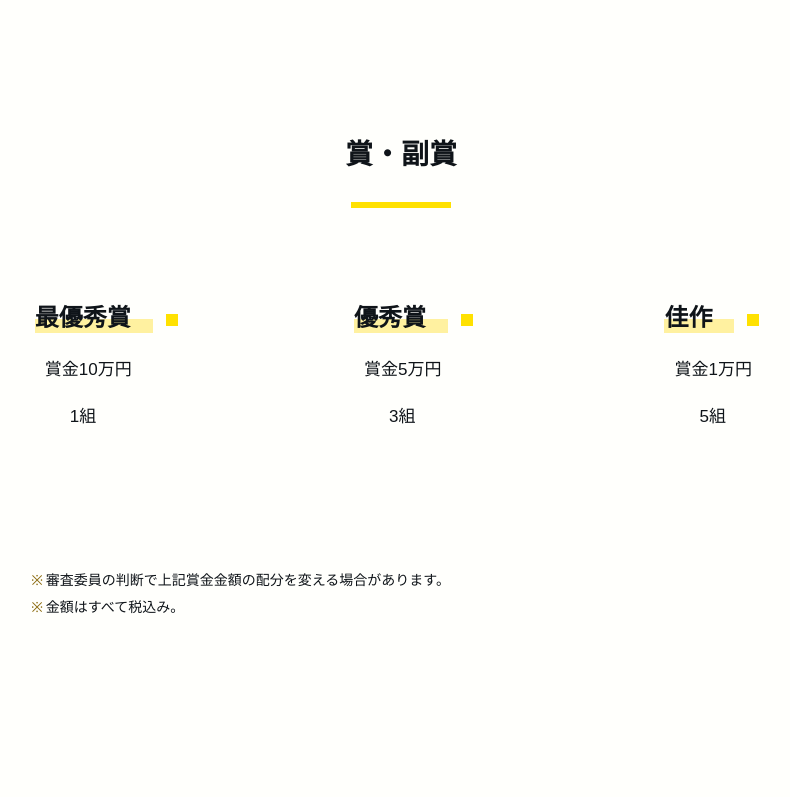
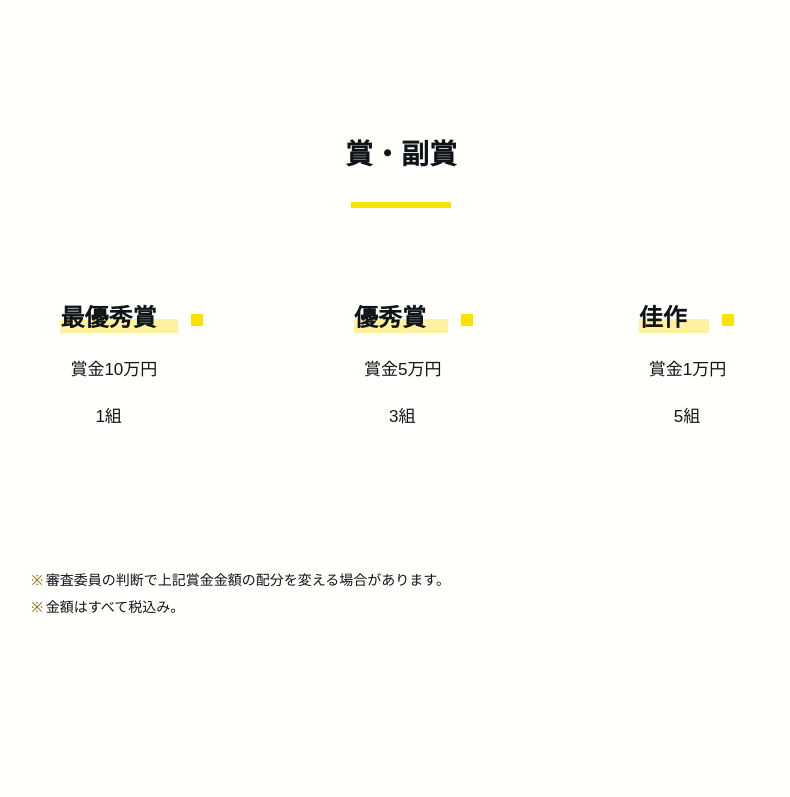
Before and after one commit to HornCake/GLsite, a Nuxt app: page / in a window 1280 px wide. Shown: the part 8550-9347 px from the top of the page, without its empty margins (239-1029 px from the left). Built offline with nearby package versions, Linux system fonts and the light colour scheme.

Commit message:
[fix] Fix prizes space

```diff
--- a/components/OPrizes.vue
+++ b/components/OPrizes.vue
@@ -32,8 +32,8 @@
     justify-content: space-around;
     margin-bottom: 60px;
     @include pc {
-      margin-left: -10%;
-      width: 120%;
+      margin-left: -5%;
+      width: 110%;
     }
     @include sp {
       width: 100%;
@@ -42,7 +42,7 @@
   .prize {
     display: grid;
     grid-template: ". content ." / 1fr auto 1fr;
-    width: 160px;
+    width: 150px;
     @include pc {
       margin-bottom: 60px;
     }
```
